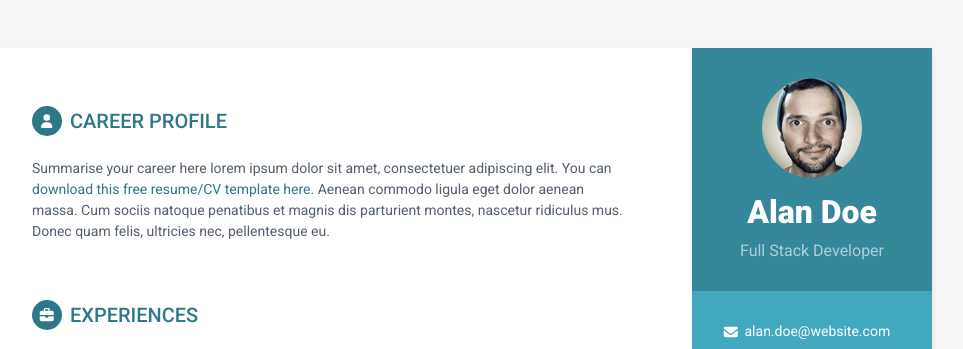
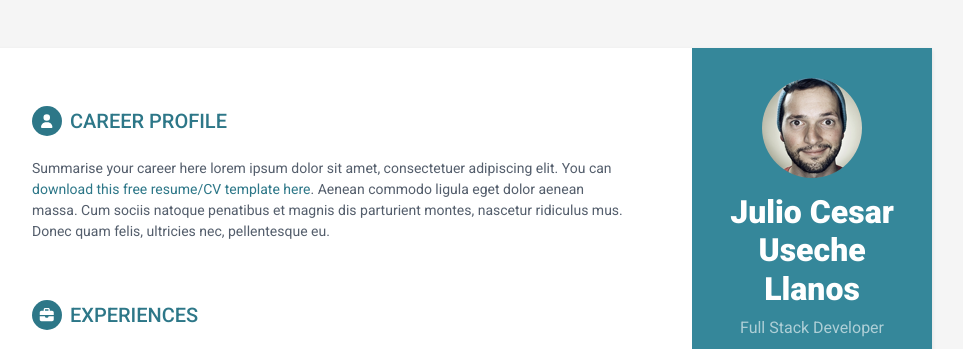
Before and after one commit to juniorx2480/useche-cv, a plain HTML site: page index.html in a window 1280 px wide. Shown: the top 349 px of the page, without its empty margins (188-1151 px from the left). Drawn offline with Linux system fonts and the light colour scheme.

Commit message:
Feature/nuevo nombre (#3)
* feat: actualizar nombre de la persona en portada

* feat: actualizar nombre de la persona en portada

* feat: actualizar nombre de la persona en portada

```diff
--- a/index.html
+++ b/index.html
@@ -25,7 +25,7 @@
         <div class="sidebar-wrapper">
             <div class="profile-container">
                 <img class="profile" src="assets/images/profile.png" alt="" />
-                <h1 class="name">Alan Doe</h1>
+                <h1 class="name">Julio Cesar Useche Llanos</h1>
                 <h3 class="tagline">Full Stack Developer</h3>
             </div><!--//profile-container-->
 
```
